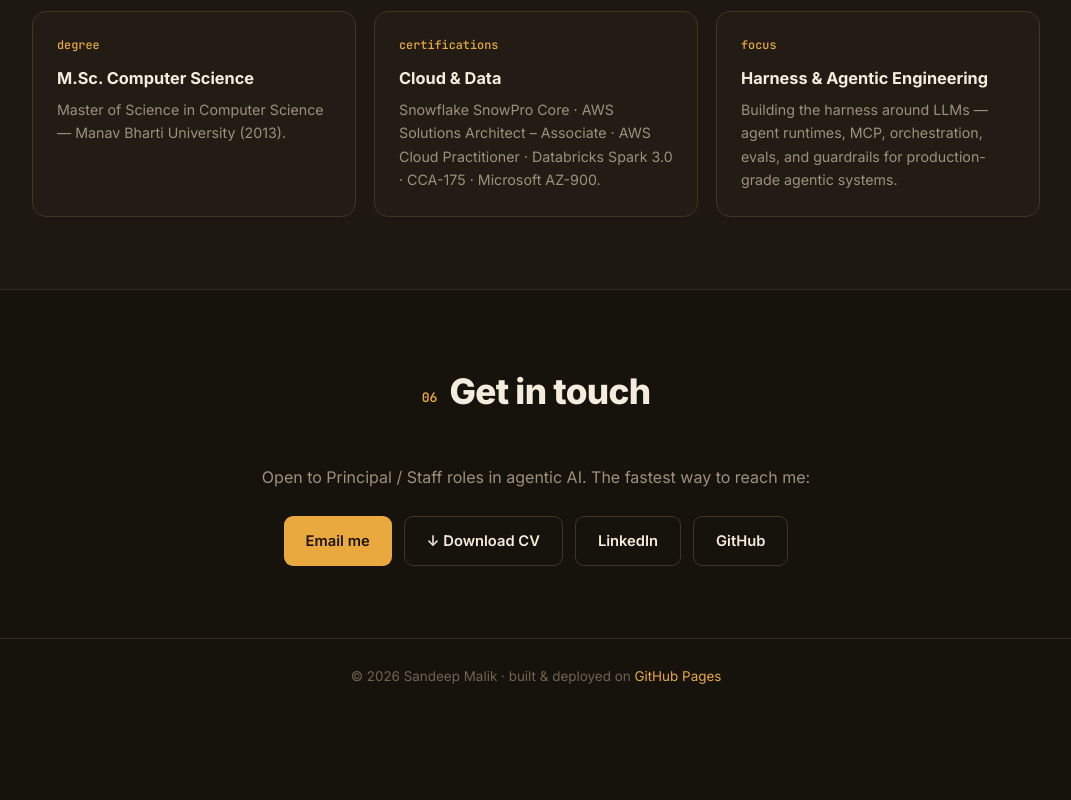
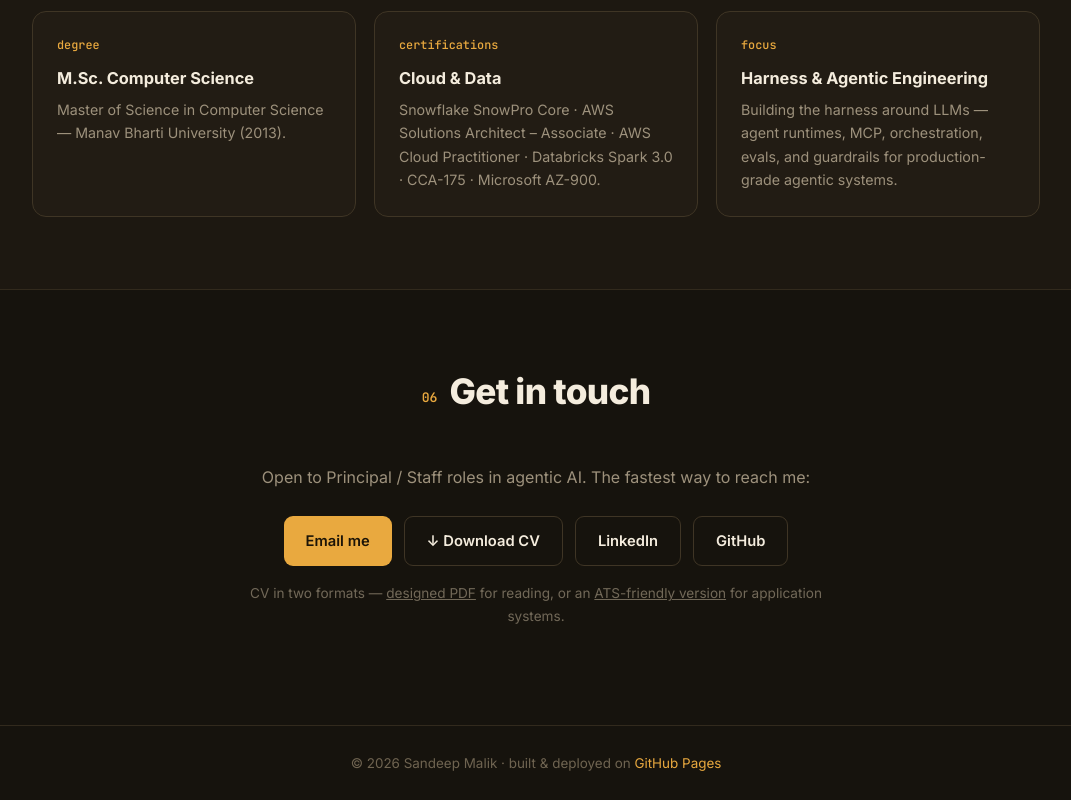
Before and after one commit to samsandeepmalik/samsandeepmalik.github.io, a plain HTML site: page index.html in a window 1280 px wide. Shown: the part 4985-5785 px from the top of the page, without its empty margins (104-1175 px from the left). Before the commit the page ends 5699 px from the top, so only its background shows below. Drawn offline with Linux system fonts and the light colour scheme.

Commit message:
Add ATS-friendly CV download link

```diff
--- a/index.html
+++ b/index.html
@@ -335,6 +335,9 @@
         <a class="btn btn-ghost" href="https://www.linkedin.com/in/sandeep-malik-48a12a70/" target="_blank" rel="noopener">LinkedIn</a>
         <a class="btn btn-ghost" href="https://github.com/samsandeepmalik" target="_blank" rel="noopener">GitHub</a>
       </div>
+      <p style="margin-top:16px;font-size:.85rem;opacity:.68">
+        CV in two formats — <a href="cv.pdf" download style="color:inherit;text-decoration:underline">designed PDF</a> for reading, or an <a href="cv-ats.pdf" download style="color:inherit;text-decoration:underline">ATS-friendly version</a> for application systems.
+      </p>
     </div>
   </div>
 </section>
```
